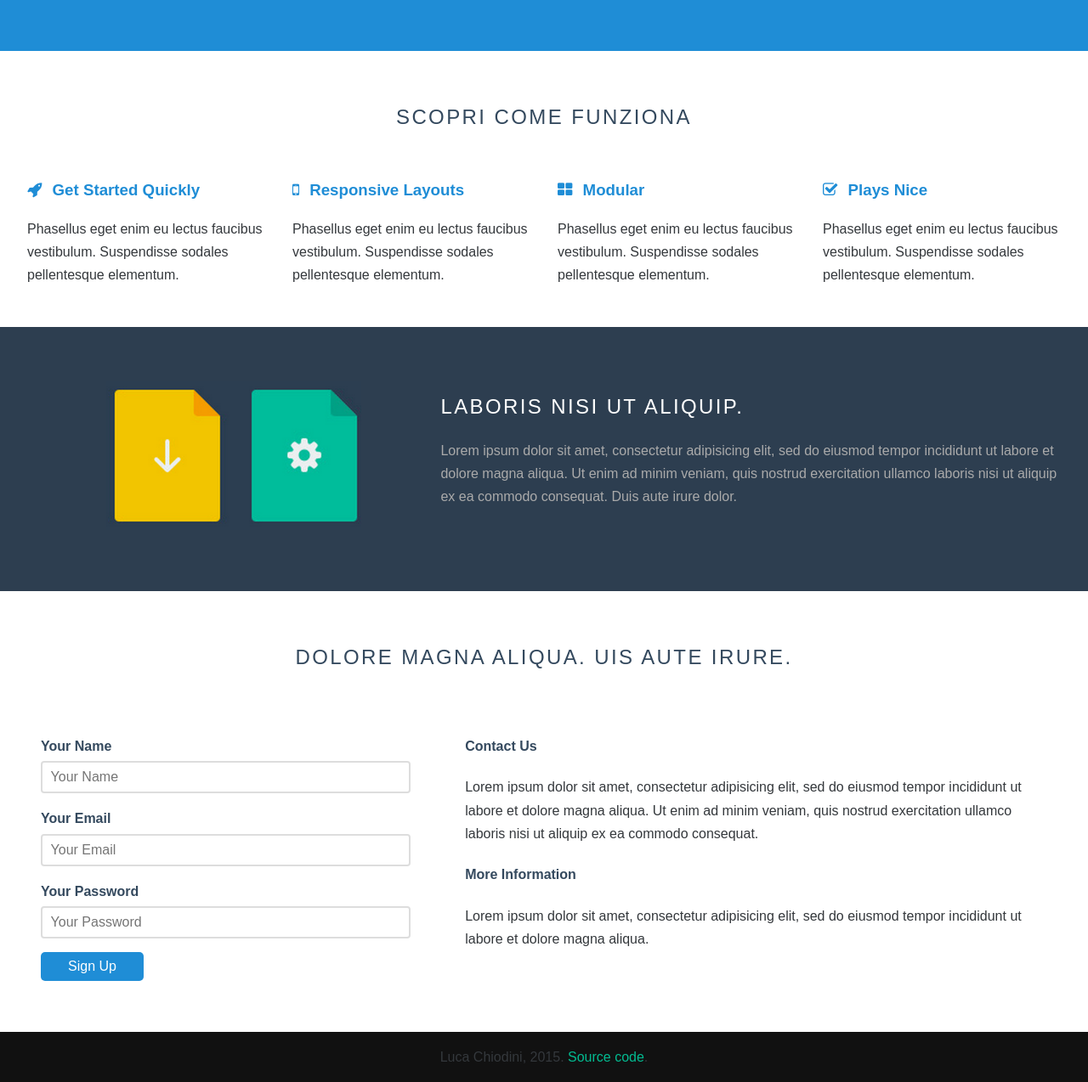
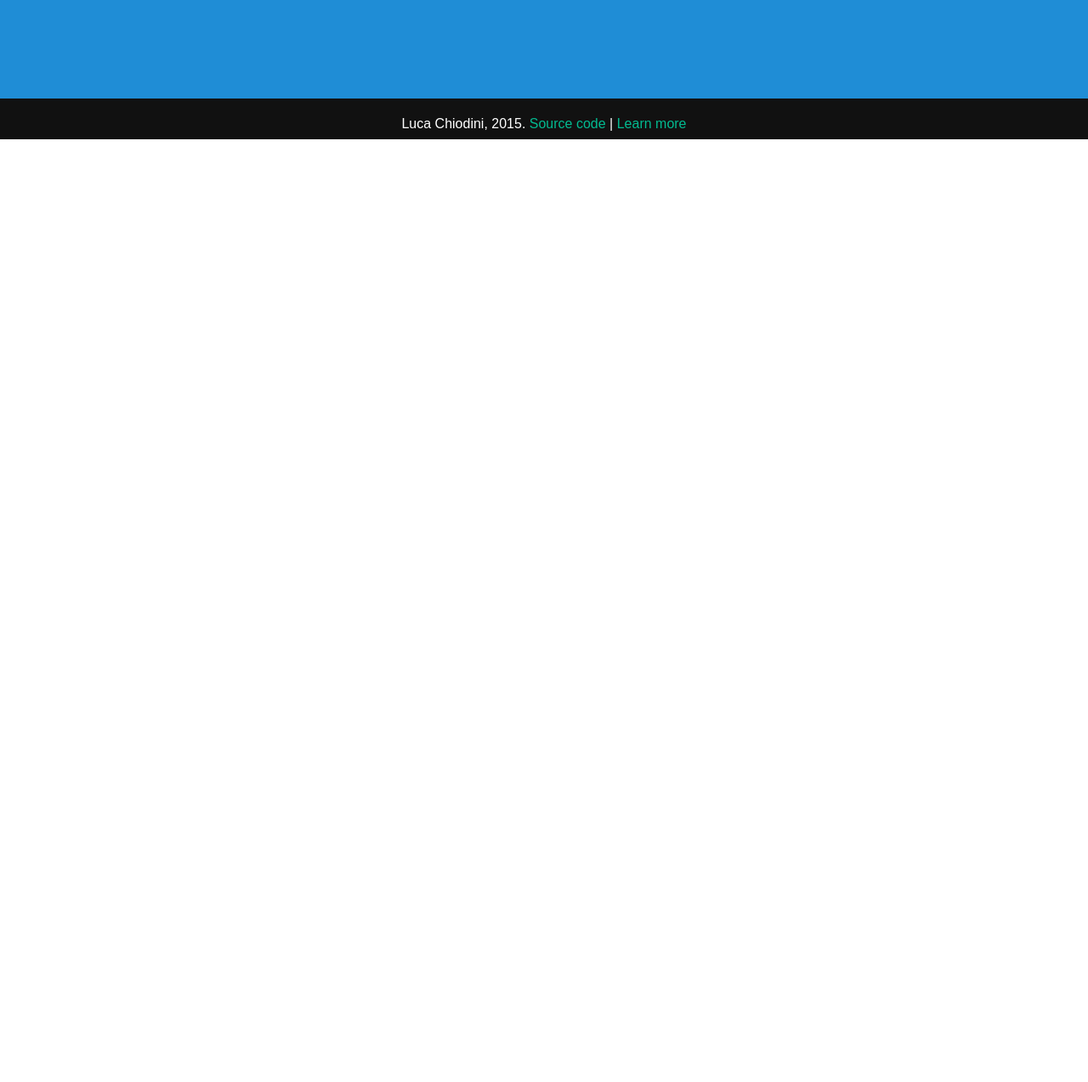
Before and after one commit to lucach/spellcorrect, a plain HTML site: page appengine/index.html in a window 1280 px wide. Shown: the part 636-1910 px from the top of the page at 85% size. After the commit the page ends 800 px from the top, so only its background shows below. Drawn offline with nearby package versions, Linux system fonts and the light colour scheme.

Commit message:
Minor fix(es) to webpage

```diff
--- a/appengine/index.html
+++ b/appengine/index.html
@@ -3,7 +3,7 @@
 <head>
     <meta charset="utf-8">
 <meta name="viewport" content="width=device-width, initial-scale=1.0">
-<meta name="description" content="A layout example that shows off a responsive product landing page.">
+<meta name="description" content="Italian spelling corrector.">
 
     <title>IT Spelling corrector</title>
 
@@ -27,7 +27,7 @@
 
 
 
-<link type="text/css" rel="stylesheet" href="http://netdna.bootstrapcdn.com/font-awesome/4.0.3/css/font-awesome.css">
+<!--<link type="text/css" rel="stylesheet" href="http://netdna.bootstrapcdn.com/font-awesome/4.0.3/css/font-awesome.css">-->
 
 
 
@@ -103,6 +103,19 @@
     #details-toggle {
         color: white;
     }
+
+    .footer {
+        position: fixed;
+        bottom: 0;
+        width: 100%;
+        height: 6%;
+        color: white;
+    }
+
+    .splash-container {
+        height: 94%;
+    }
+
 	</style>
 
 	<script type="text/javascript" src="https://code.jquery.com/jquery-1.11.2.min.js"></script>
@@ -211,115 +224,10 @@
     </div>
 </div>
 
-<div class="content-wrapper">
-    <div class="content">
-        <h2 class="content-head is-center">Scopri come funziona</h2>
+<div class="footer l-box is-center">
+    Luca Chiodini, 2015. <a href="https://github.com/lucach/spellcorrect">Source code</a> | <a href="https://raw.githubusercontent.com/lucach/spellcorrect/master/thesis/main.pdf">Learn more</a>
+</div>
 
-        <div class="pure-g">
-            <div class="l-box pure-u-1 pure-u-md-1-2 pure-u-lg-1-4">
-
-                <h3 class="content-subhead">
-                    <i class="fa fa-rocket"></i>
-                    Get Started Quickly
-                </h3>
-                <p>
-                    Phasellus eget enim eu lectus faucibus vestibulum. Suspendisse sodales pellentesque elementum.
-                </p>
-            </div>
-            <div class="l-box pure-u-1 pure-u-md-1-2 pure-u-lg-1-4">
-                <h3 class="content-subhead">
-                    <i class="fa fa-mobile"></i>
-                    Responsive Layouts
-                </h3>
-                <p>
-                    Phasellus eget enim eu lectus faucibus vestibulum. Suspendisse sodales pellentesque elementum.
-                </p>
-            </div>
-            <div class="l-box pure-u-1 pure-u-md-1-2 pure-u-lg-1-4">
-                <h3 class="content-subhead">
-                    <i class="fa fa-th-large"></i>
-                    Modular
-                </h3>
-                <p>
-                    Phasellus eget enim eu lectus faucibus vestibulum. Suspendisse sodales pellentesque elementum.
-                </p>
-            </div>
-            <div class="l-box pure-u-1 pure-u-md-1-2 pure-u-lg-1-4">
-                <h3 class="content-subhead">
-                    <i class="fa fa-check-square-o"></i>
-                    Plays Nice
-                </h3>
-                <p>
-                    Phasellus eget enim eu lectus faucibus vestibulum. Suspendisse sodales pellentesque elementum.
-                </p>
-            </div>
-        </div>
-    </div>
-
-    <div class="ribbon l-box-lrg pure-g">
-        <div class="l-box-lrg is-center pure-u-1 pure-u-md-1-2 pure-u-lg-2-5">
-            <img class="pure-img-responsive" alt="File Icons" width="300" src="assets/img/common/file-icons.png">
-        </div>
-        <div class="pure-u-1 pure-u-md-1-2 pure-u-lg-3-5">
-
-            <h2 class="content-head content-head-ribbon">Laboris nisi ut aliquip.</h2>
-
-            <p>
-                Lorem ipsum dolor sit amet, consectetur adipisicing elit, sed do eiusmod
-                tempor incididunt ut labore et dolore magna aliqua. Ut enim ad minim veniam,
-                quis nostrud exercitation ullamco laboris nisi ut aliquip ex ea commodo
-                consequat. Duis aute irure dolor.
-            </p>
-        </div>
-    </div>
-
-    <div class="content">
-        <h2 class="content-head is-center">Dolore magna aliqua. Uis aute irure.</h2>
-
-        <div class="pure-g">
-            <div class="l-box-lrg pure-u-1 pure-u-md-2-5">
-                <form class="pure-form pure-form-stacked">
-                    <fieldset>
-
-                        <label for="name">Your Name</label>
-                        <input id="name" type="text" placeholder="Your Name">
-
-
-                        <label for="email">Your Email</label>
-                        <input id="email" type="email" placeholder="Your Email">
-
-                        <label for="password">Your Password</label>
-                        <input id="password" type="password" placeholder="Your Password">
-
-                        <button type="submit" class="pure-button">Sign Up</button>
-                    </fieldset>
-                </form>
-            </div>
-
-            <div class="l-box-lrg pure-u-1 pure-u-md-3-5">
-                <h4>Contact Us</h4>
-                <p>
-                    Lorem ipsum dolor sit amet, consectetur adipisicing elit, sed do eiusmod
-                    tempor incididunt ut labore et dolore magna aliqua. Ut enim ad minim veniam,
-                    quis nostrud exercitation ullamco laboris nisi ut aliquip ex ea commodo
-                    consequat.
-                </p>
-
-                <h4>More Information</h4>
-                <p>
-                    Lorem ipsum dolor sit amet, consectetur adipisicing elit, sed do eiusmod
-                    tempor incididunt ut labore et dolore magna aliqua.
-                </p>
-            </div>
-        </div>
-
-    </div>
-
-    <div class="footer l-box is-center">
-        Luca Chiodini, 2015. <a href="github.com/lucach/spellcorrect">Source code</a>.
-    </div>
-
-</div>
 
 
 
```
